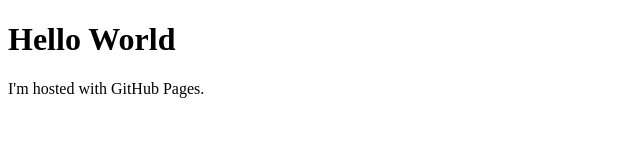
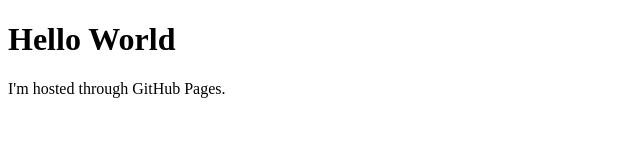
Before and after one commit to KhushPatel03/KhushPatel03.github.io, a plain HTML site: page index.html in a window 1280 px wide. Shown: the full height of the page, 0-640 px from the left. Drawn offline with Linux system fonts and the light colour scheme.

Commit message:
Update index.html

```diff
--- a/index.html
+++ b/index.html
@@ -2,6 +2,6 @@
 <html>
 <body>
 <h1>Hello World</h1>
-<p>I'm hosted with GitHub Pages.</p>
+<p>I'm hosted through GitHub Pages.</p>
 </body>
 </html>
```
